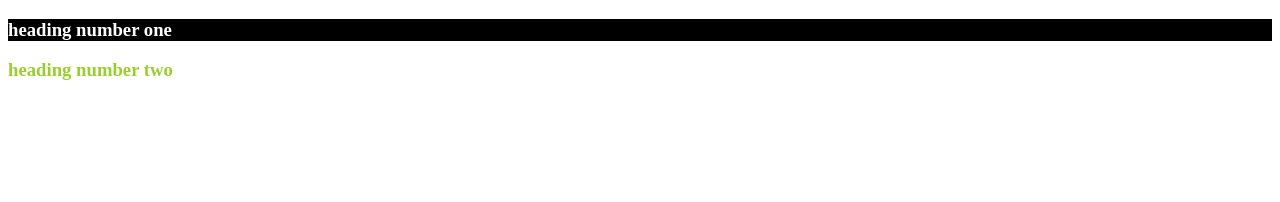
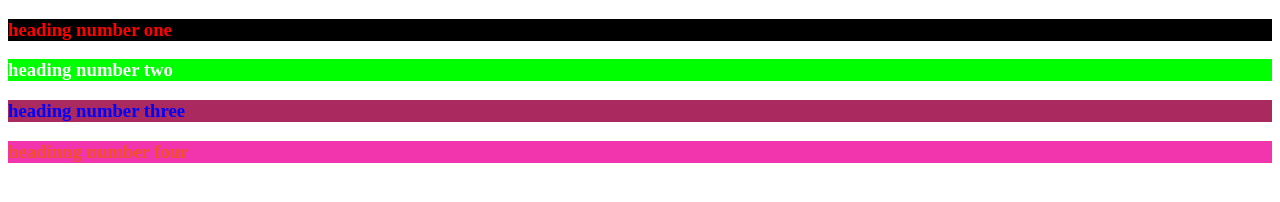
Before and after one commit to ericeinerson/udemy-css-colors, a plain HTML site: page index.html in a window 1280 px wide. Drawn offline with Linux system fonts and the light colour scheme.

Commit message:
changed colors around

```diff
--- a/index.css
+++ b/index.css
@@ -1,9 +1,19 @@
 #first{
-    color: white;
-    background-color: black;
+   color: #ff0000;
+   background: #000;
 }
 
 #second{
-    color: yellowgreen;
-    background: white;
+    color: #ffffff;
+    background: #00ff00;
 }
+
+#three{
+    color: #0000ff;
+    background: #aa2a5f;
+}
+
+#four{
+   color: #f15025;
+   background: #f234ad;
+}
--- a/index.html
+++ b/index.html
@@ -10,5 +10,7 @@
 <body>
     <h3 id="first">heading number one</h3>
     <h3 id="second">heading number two</h3>
+    <h3 id="three">heading number three</h3>
+    <h3 id="four">headinng number four</h3>
 </body>
 </html>
```
